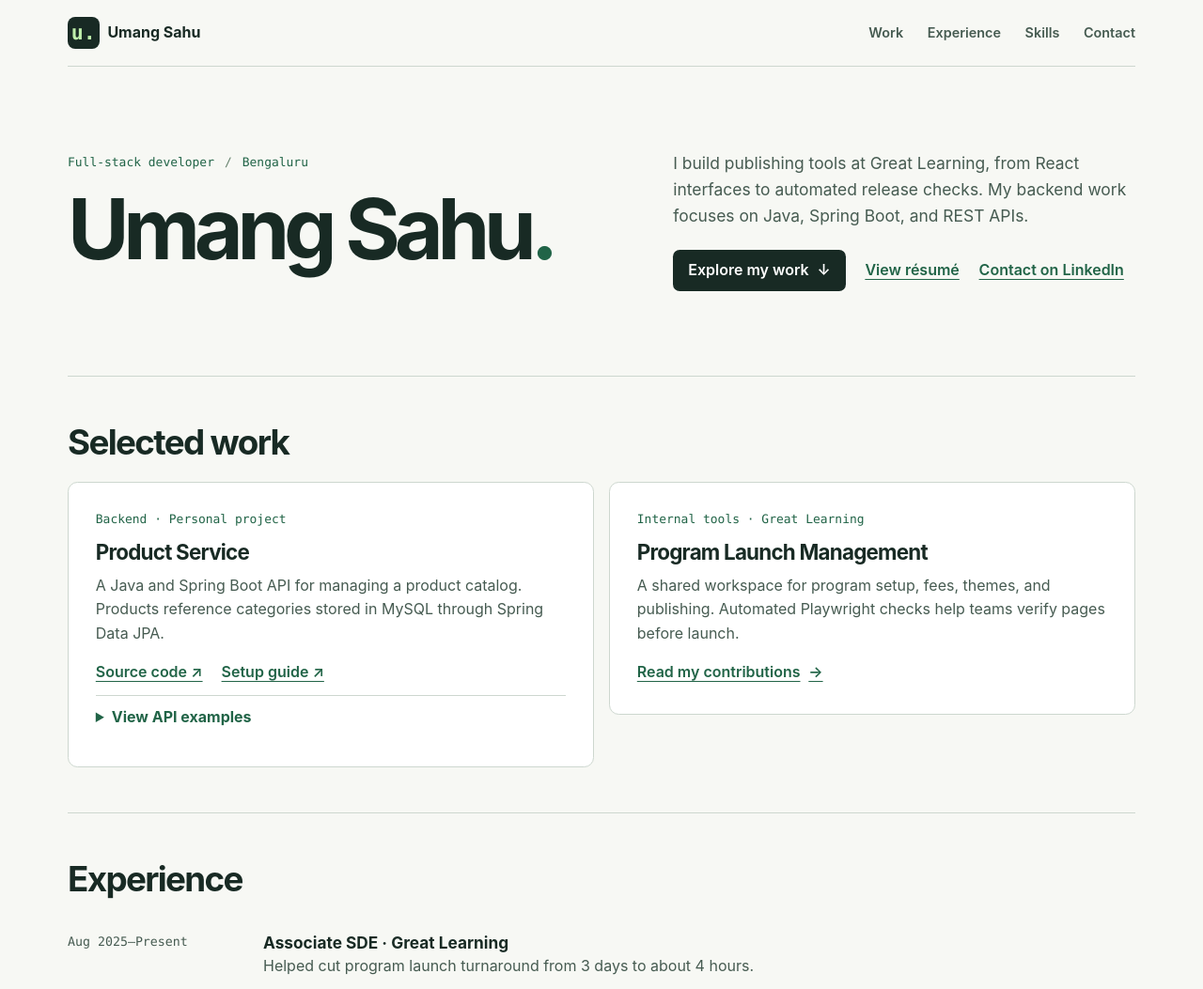
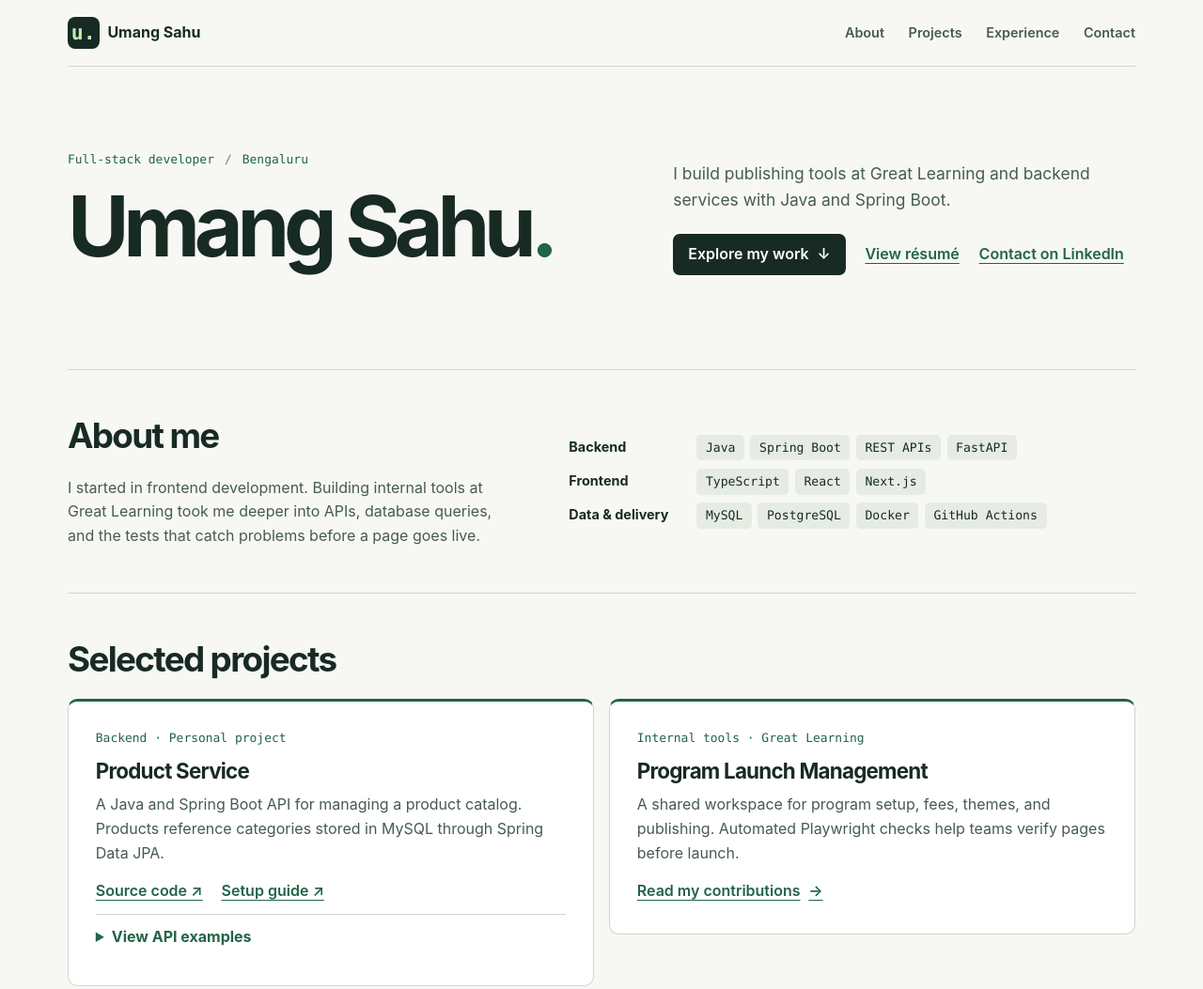
Before and after one commit to umangsahu/umangsahu, a plain HTML site: page portfolio/index.html in a window 1280 px wide. Shown: the top 1053 px of the page at 94% size. Drawn offline with Linux system fonts and the light colour scheme.

Commit message:
Organize portfolio into five sections with accessible one-time reveals

```diff
--- a/portfolio/index.html
+++ b/portfolio/index.html
@@ -9,6 +9,7 @@
   <meta name="description" content="Umang Sahu, a full-stack developer in Bengaluru focusing on Java, Spring Boot, and tools that simplify everyday work.">
   <meta name="theme-color" content="#f7f8f4">
   <link rel="stylesheet" href="portfolio.css">
+  <script src="reveals.js" defer></script>
 </head>
 <body>
   <a class="skip" href="#main">Skip to content</a>
@@ -17,9 +18,9 @@
     <a class="brand" href="#intro"><span class="mark" aria-hidden="true">u.</span> Umang Sahu</a>
     <nav aria-label="Portfolio">
       <ul>
-        <li><a href="#work">Work</a></li>
+        <li><a href="#about">About</a></li>
+        <li><a href="#work">Projects</a></li>
         <li><a href="#experience">Experience</a></li>
-        <li><a href="#skills">Skills</a></li>
         <li><a href="#contact">Contact</a></li>
       </ul>
     </nav>
@@ -28,12 +29,12 @@
   <main class="wrap" id="main">
     <section class="hero" id="intro" aria-labelledby="name">
       <!-- [REPLACE: professional title, location and bio] -->
-      <div class="bio">
+      <div class="bio" data-reveal>
         <p class="role">Full-stack developer <span> / </span> Bengaluru</p>
         <h1 id="name">Umang Sahu<span>.</span></h1>
       </div>
-      <div class="hero-content">
-        <p class="intro">I build publishing tools at Great Learning, from React interfaces to automated release checks. My backend work focuses on Java, Spring Boot, and REST APIs.</p>
+      <div class="hero-content" data-reveal>
+        <p class="intro">I build publishing tools at Great Learning and backend services with Java and Spring Boot.</p>
         <div class="links">
           <a class="primary" href="#work">Explore my work <span aria-hidden="true">↓</span></a>
           <a href="resume.html">View résumé</a>
@@ -43,11 +44,24 @@
 
     </section>
 
+    <section class="section about" id="about" aria-labelledby="about-title">
+      <div data-reveal>
+        <h2 id="about-title">About me</h2>
+        <p class="about-copy">I started in frontend development. Building internal tools at Great Learning took me deeper into APIs, database queries, and the tests that catch problems before a page goes live.</p>
+      </div>
+      <!-- [REPLACE: skill group names and individual tags] -->
+      <div class="skill-groups" id="skills" data-reveal>
+        <div><h3>Backend</h3><ul class="tags"><li>Java</li><li>Spring Boot</li><li>REST APIs</li><li>FastAPI</li></ul></div>
+        <div><h3>Frontend</h3><ul class="tags"><li>TypeScript</li><li>React</li><li>Next.js</li></ul></div>
+        <div><h3>Data &amp; delivery</h3><ul class="tags"><li>MySQL</li><li>PostgreSQL</li><li>Docker</li><li>GitHub Actions</li></ul></div>
+      </div>
+    </section>
+
     <section class="section" id="work" aria-labelledby="work-title">
-      <h2 id="work-title">Selected work</h2>
+      <h2 id="work-title" data-reveal>Selected projects</h2>
       <div class="projects">
         <!-- [REPLACE: project title, stack, summary and repository URL] -->
-        <article class="project">
+        <article class="project" data-reveal>
           <p class="meta">Backend · Personal project</p>
           <h3>Product Service</h3>
           <p>A Java and Spring Boot API for managing a product catalog. Products reference categories stored in MySQL through Spring Data JPA.</p>
@@ -66,7 +80,7 @@
     -d <span class="string">'{"categoryName":"Electronics"}'</span></code></pre>
           </details>
         </article>
-        <article class="project">
+        <article class="project" data-reveal>
           <p class="meta">Internal tools · Great Learning</p>
           <h3>Program Launch Management</h3>
           <p>A shared workspace for program setup, fees, themes, and publishing. Automated Playwright checks help teams verify pages before launch.</p>
@@ -76,38 +90,30 @@
     </section>
 
     <section class="section" id="experience" aria-labelledby="experience-title">
-      <h2 id="experience-title">Experience</h2>
+      <h2 id="experience-title" data-reveal>Experience</h2>
       <!-- [REPLACE: dates, employers, titles and outcomes] -->
       <ol class="experience">
-        <li>
+        <li data-reveal>
           <span class="dates">Aug 2025–Present</span>
           <div><h3>Associate SDE · Great Learning</h3><p>Helped cut program launch turnaround from 3 days to about 4 hours.</p></div>
         </li>
-        <li>
+        <li data-reveal>
           <span class="dates">Jul 2024–Jul 2025</span>
           <div><h3>Software Developer · MountBlue at Great Learning</h3><p>Worked on Connect Now, which contributed to about 30% more enrollments.</p></div>
         </li>
-        <li>
+        <li data-reveal>
           <span class="dates">Jun 2023–Mar 2024</span>
           <div><h3>Frontend Developer · Time Wheel Online</h3><p>Built web interfaces.</p></div>
         </li>
       </ol>
     </section>
 
-    <section class="section" id="skills" aria-labelledby="skills-title">
-      <h2 id="skills-title">Core skills</h2>
-      <!-- [REPLACE: skill group names and individual tags] -->
-      <div class="skill-groups">
-        <div><h3>Backend</h3><ul class="tags"><li>Java</li><li>Spring Boot</li><li>REST APIs</li><li>FastAPI</li></ul></div>
-        <div><h3>Frontend</h3><ul class="tags"><li>TypeScript</li><li>React</li><li>Next.js</li></ul></div>
-        <div><h3>Data &amp; delivery</h3><ul class="tags"><li>MySQL</li><li>PostgreSQL</li><li>Docker</li><li>GitHub Actions</li></ul></div>
-      </div>
-    </section>
 
-    <section class="section" id="contact" aria-labelledby="contact-title">
+
+    <section class="section contact" data-reveal id="contact" aria-labelledby="contact-title">
       <h2 id="contact-title">Contact</h2>
       <div class="links">
-        <a href="https://linkedin.com/in/umangsahu">Message me on LinkedIn</a>
+        <a class="primary" href="https://linkedin.com/in/umangsahu">Message me on LinkedIn</a>
         <a href="https://github.com/umangsahu?tab=repositories">Browse my GitHub repositories</a>
         <!-- [REPLACE: example email and link label before enabling]
         <a href="mailto:you@example.com">Email me</a>
--- a/portfolio/portfolio.css
+++ b/portfolio/portfolio.css
@@ -86,3 +86,35 @@ footer a { padding-block: .65rem; }
   .hero { padding-block: 2rem; gap: .35rem; }
   .hero h1 { margin-bottom: .4rem; }
 }
+
+.about { display: grid; grid-template-columns: 1fr 1.25fr; gap: clamp(1.2rem, 4vw, 4rem); }
+.about-copy { max-width: 48ch; color: var(--muted); }
+.about .skill-groups { grid-template-columns: 1fr; gap: .55rem; align-content: center; }
+.about .skill-groups > div { display: grid; grid-template-columns: 8rem 1fr; align-items: baseline; gap: .5rem; }
+.about .skill-groups h3 { font-size: .9rem; }
+.about .tags { margin: 0; }
+.project { border-top: 3px solid var(--green); }
+.project:focus-within { border-color: var(--green); }
+.contact { padding-inline: clamp(1.2rem, 4vw, 3rem); background: #e6ece3; border-radius: .75rem; margin-bottom: 2rem; }
+.contact .links { margin-top: 0; }
+@media (max-width: 48rem) {
+  .about { grid-template-columns: 1fr; }
+}
+@media (max-width: 35rem) {
+  .about .skill-groups > div { grid-template-columns: 1fr; gap: .25rem; }
+}
+
+/* Change duration, distance, or the desktop card delay to tune the motion. */
+@media screen and (prefers-reduced-motion: no-preference) {
+  .revealed { animation: reveal-in 360ms ease-out var(--reveal-delay, 0ms) backwards; }
+  .revealed:focus-within { animation: none; }
+  .primary { transition: background-color 140ms ease, transform 140ms ease; }
+  .primary:active { transform: translateY(1px); }
+  @keyframes reveal-in {
+    from { opacity: .84; transform: translateY(8px); }
+    to { opacity: 1; transform: translateY(0); }
+  }
+}
+@media (min-width: 48.01rem) {
+  .project + .project { --reveal-delay: 65ms; }
+}
--- /dev/null
+++ b/portfolio/reveals.js
@@ -0,0 +1,20 @@
+// Content is visible before enhancement, including when JavaScript is disabled.
+const reducedMotion = window.matchMedia('(prefers-reduced-motion: reduce)');
+
+if ('IntersectionObserver' in window && !reducedMotion.matches) {
+  const observer = new IntersectionObserver((entries) => {
+    for (const entry of entries) {
+      if (!entry.isIntersecting) continue;
+      entry.target.classList.add('revealed');
+      observer.unobserve(entry.target); // Scrolling back never replays a reveal.
+    }
+  }, {
+    threshold: 0.08, // Increase this fraction to wait for more of the item.
+    rootMargin: '0px 0px -12px 0px'
+  });
+
+  document.querySelectorAll('[data-reveal]').forEach(item => observer.observe(item));
+  reducedMotion.addEventListener('change', event => {
+    if (event.matches) observer.disconnect();
+  });
+}
```
